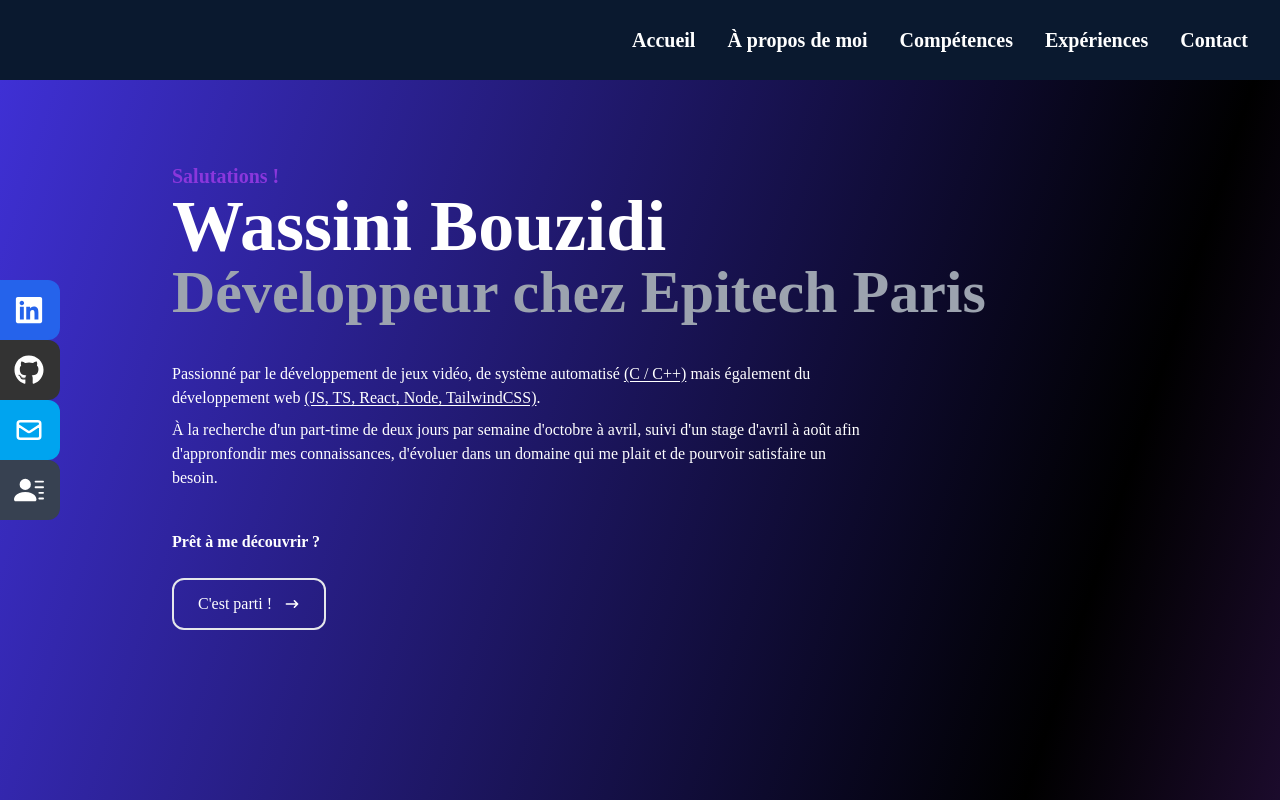
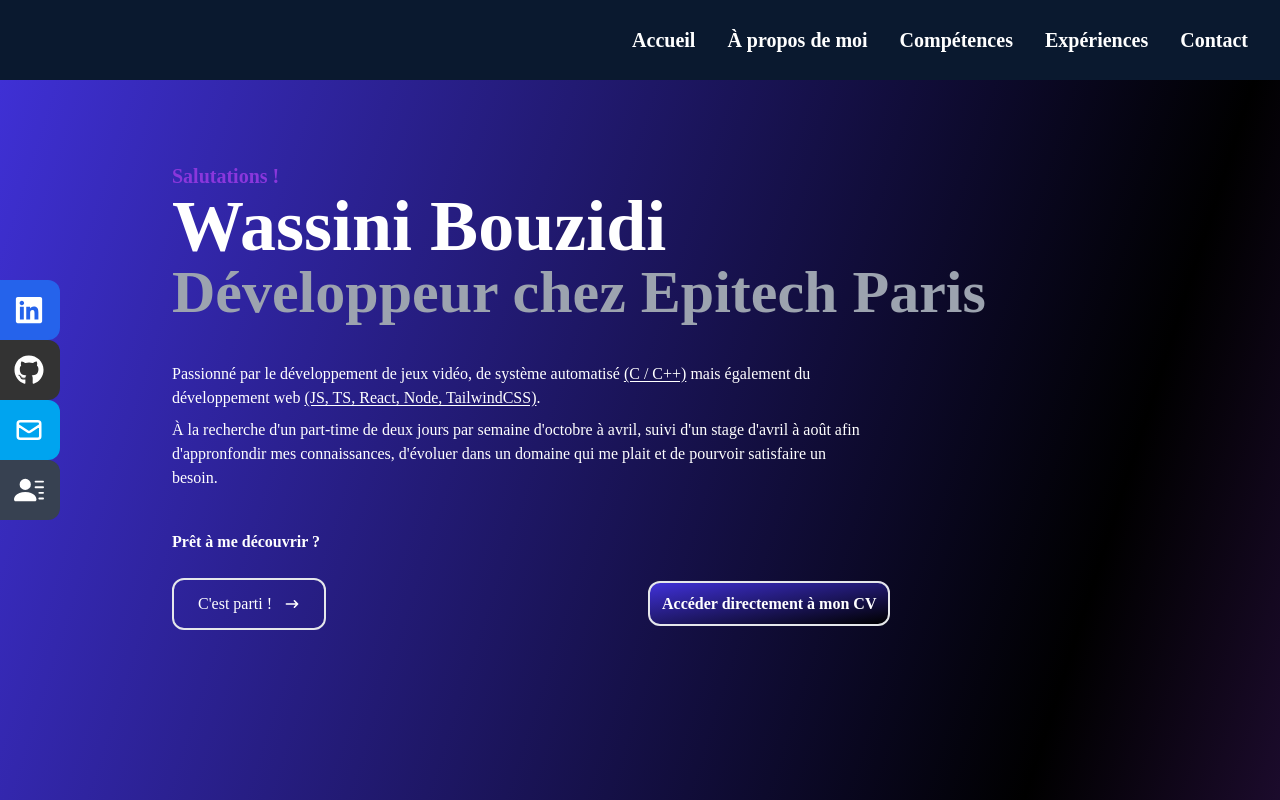
Before and after one commit to yoou92/folio, a React (Create React App) app: page / in a window 1280 px wide. Shown: the top 800 px of the page. Built offline with nearby package versions, Linux system fonts and the light colour scheme.

Commit message:
[ADD] (Home.jsx): button to access resume

```diff
--- a/src/components/Home.jsx
+++ b/src/components/Home.jsx
@@ -31,7 +31,7 @@ const Home = () => {
           </div>
           <div class="mt-10 font-semibold">Prêt à me découvrir ?</div>
         </div>
-        <div class="text-white flex items-center">
+        <div class="text-white grid sm:grid-cols-2 gap-4 items-center">
           <Link to="about" smooth={true} duration={350}>
             <button class="group border-2 px-6 py-3 my-2 flex items-center hover:bg-secondary hover:border-secondary rounded-xl">
               C'est parti !
@@ -40,6 +40,16 @@ const Home = () => {
               </span>
             </button>
           </Link>
+          <div>
+            <a
+              class="p-3 border-2 font-semibold text-white rounded-xl transition-all duration-500 bg-gradient-to-br from-main via-black to-secondary bg-size-200 hover:bg-right-bottom"
+              href="resume"
+              target="_blank"
+              rel="noreferrer"
+            >
+              Accéder directement à mon CV
+            </a>
+          </div>
         </div>
       </div>
     </div>
```
